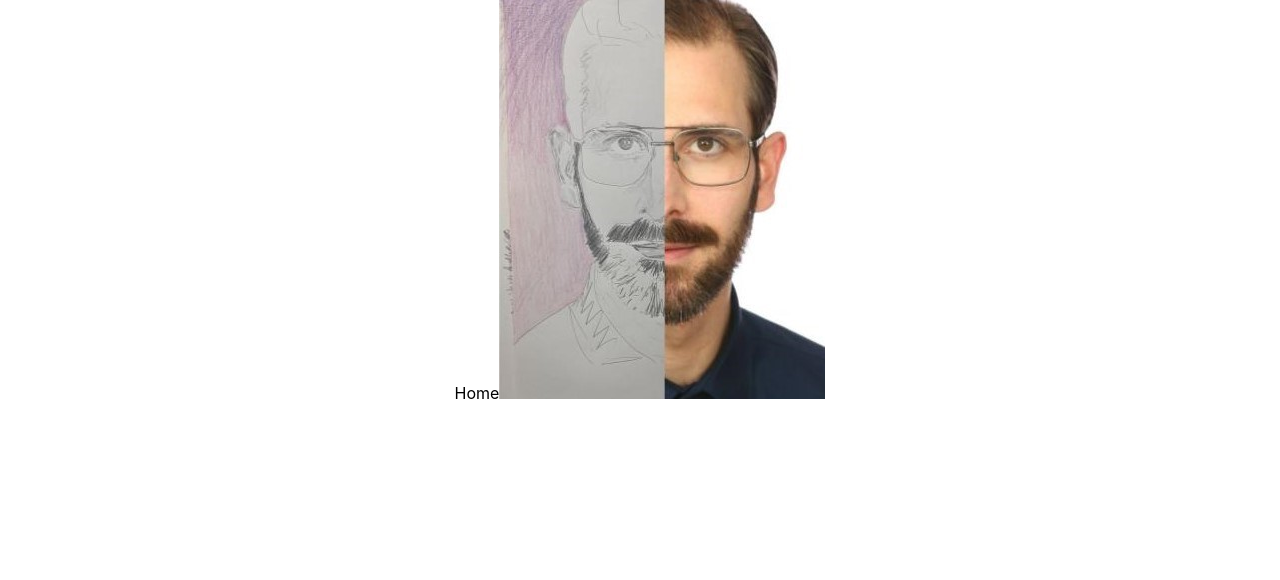
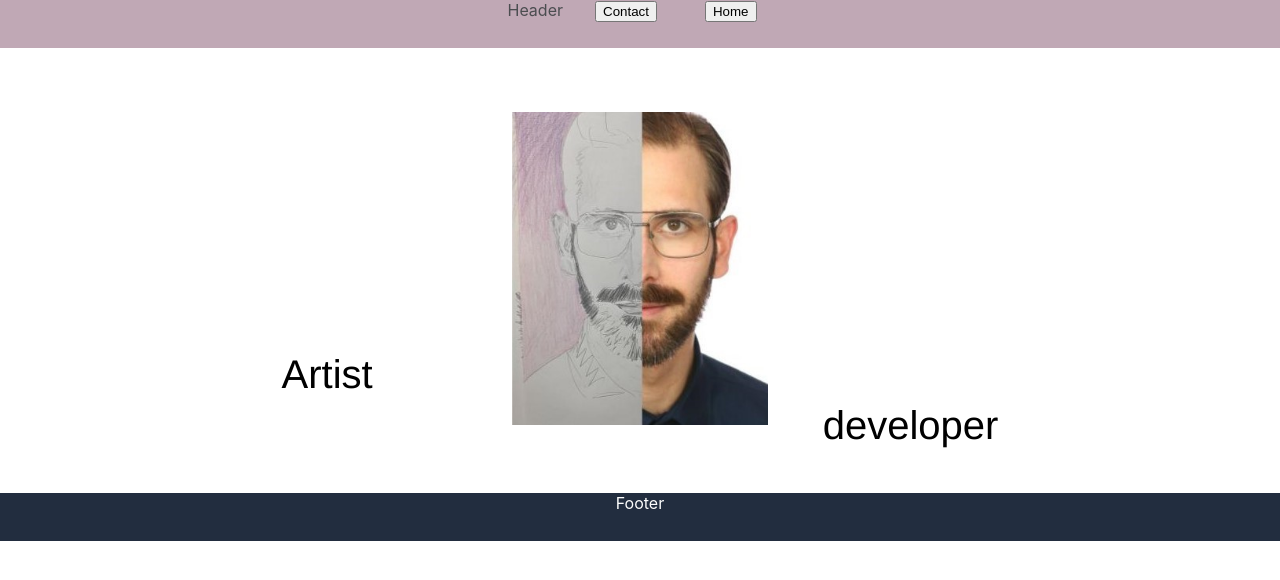
Before and after one commit to tbarns/octo-goggles, a React (Create React App) app in the folder client/: page / in a window 1280 px wide. Shown: the top 580 px of the page. Built offline with nearby package versions, Linux system fonts and the light colour scheme.

Commit message:
contidtioanly rendering home and contact pages.

```diff
--- a/client/src/App.css
+++ b/client/src/App.css
@@ -1,3 +1,11 @@
+:root {
+  --prussian-blue: #222D3Fff;
+  --rose-quartz: #C0A8B5ff;
+  --white: #FCFCFCff;
+  --davys-gray: #4B4D50ff;
+}
+
+
 .App {
   text-align: center;
 }
@@ -32,6 +40,7 @@
   from {
     transform: rotate(0deg);
   }
+
   to {
     transform: rotate(360deg);
   }
--- a/client/src/App.js
+++ b/client/src/App.js
@@ -1,11 +1,30 @@
+import { useState } from 'react';
 import './App.css';
+import Footer from './components/Footer';
+import Header from './components/Header';
 import Home from './pages/Home';
-
+import Contact from './pages/Contact';
 
 function App() {
+  const [currentPage, setCurrentPage] = useState('home');
+
+  const handlePageChange = (page) => {
+    setCurrentPage(page);
+  };
+
+  const renderPage = () => {
+    if (currentPage === 'home') {
+      return <Home />;
+    } else if (currentPage === 'contact') {
+      return <Contact/>;
+    }
+    // Add more conditions for other pages you create
+  };
   return (
     <div className="App">
-    <Home/>
+      <Header setCurrentPage={handlePageChange} />
+      {renderPage()}
+      <Footer />
     </div>
   );
 }
--- /dev/null
+++ b/client/src/components/Footer.css
@@ -0,0 +1,6 @@
+#footerDiv{
+width: 100%;
+height: 3rem;
+background-color:var(--prussian-blue);
+color: var(--white);
+}
--- /dev/null
+++ b/client/src/components/Footer.js
@@ -0,0 +1,9 @@
+import React from 'react'
+import './Footer.css'
+const Footer = () => {
+  return (
+    <div id= 'footerDiv'>Footer</div>
+  )
+}
+
+export default Footer
--- /dev/null
+++ b/client/src/components/Header.css
@@ -0,0 +1,13 @@
+#headerDiv {
+
+    width: 100%;
+    height: 3rem;
+    background-color: var(--rose-quartz);
+    color: var(--davys-gray);
+}
+
+.navBtn {
+    display: inline;
+    margin-left: 2rem;
+    margin-right: 1rem;
+}
--- /dev/null
+++ b/client/src/components/Header.js
@@ -0,0 +1,21 @@
+import React from 'react'
+import './Header.css'
+
+const Header = ({ setCurrentPage }) => {
+  const handlePageChange = (page) => {
+    setCurrentPage(page);
+  };
+
+
+
+  return (
+    <div id='headerDiv'>
+      Header
+      <button className='navBtn' onClick={() => handlePageChange('contact')}>Contact</button>
+
+      <button className='navBtn' onClick={() => handlePageChange('home')}>Home</button>
+    </div>
+  )
+}
+
+export default Header
--- /dev/null
+++ b/client/src/pages/Contact.css
@@ -0,0 +1,4 @@
+#contactDiv{
+    display: block;
+    height: 50%;
+}
--- /dev/null
+++ b/client/src/pages/Contact.js
@@ -0,0 +1,10 @@
+import React from 'react'
+import './Contact.css'
+
+const Contact = () => {
+  return (
+    <div id='contactDiv' >Contact</div>
+  )
+}
+
+export default Contact
--- /dev/null
+++ b/client/src/pages/Home.css
@@ -0,0 +1,27 @@
+
+.homeDiv{
+    .portrait {
+    width: 20%;
+    margin-top: 4rem;
+    margin-bottom: 4rem;
+
+}
+
+&::before {
+    content: "Artist";
+    font-family: 'Franklin Gothic Medium', 'Arial Narrow', Arial, sans-serif;
+    font-size: 40px;
+    position: absolute;
+    top: 44%;
+    left: 22%;
+}
+
+&::after {
+    content: "developer";
+    font-family: 'Franklin Gothic Medium', 'Arial Narrow', Arial, sans-serif;
+    font-size: 40px;
+    position: absolute;
+    bottom: 44%;
+    right: 22%;
+}
+}
--- a/client/src/pages/Home.js
+++ b/client/src/pages/Home.js
@@ -1,11 +1,11 @@
-
+import "./Home.css"
 import portrait from '../portrait.jpg';
 
 const Home = () => {
   return (
-    <div>Home
+    <div className="homeDiv" >
 
-<img src={portrait} className="App-portrait" alt="portrait" />
+<img src={portrait} className="portrait" alt="a portrait of a person with brown hair, glasses and a beard and mustache. the right half of the face is a photograph and the left is a realistic pencil drawing with a pink background." />
 
     </div>
   )
```
